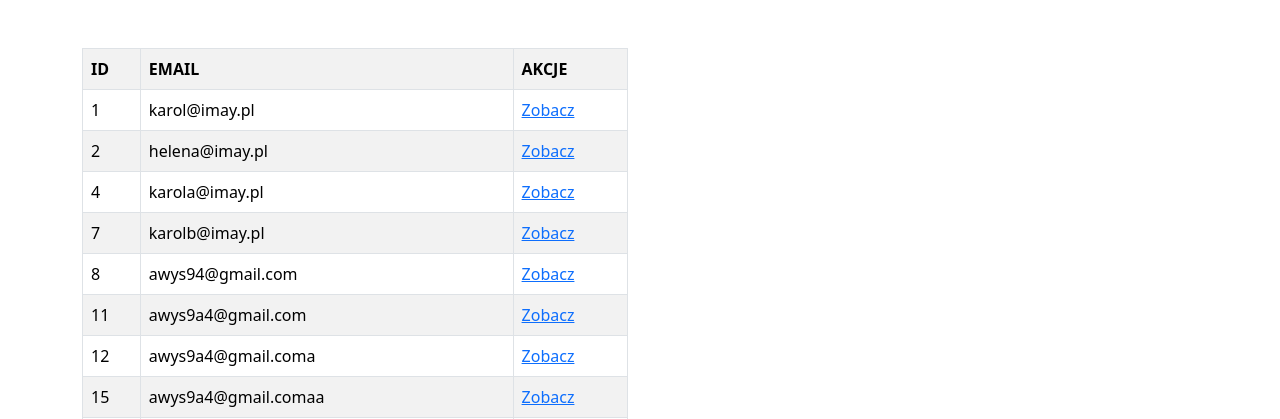
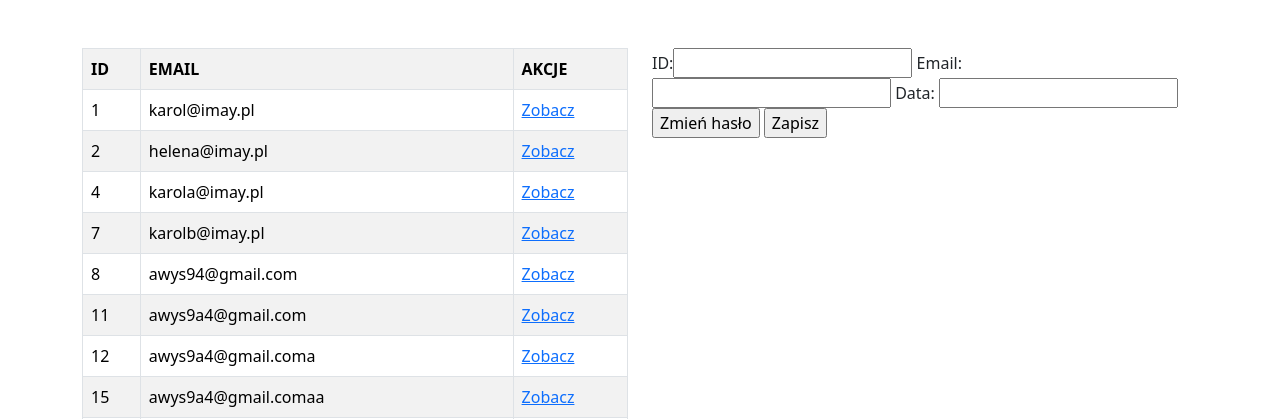
Before and after one commit to karol-may/php_0226, a PHP site: page / in a window 1280 px wide. Shown: the top 419 px of the page. Run offline with PHP 8.4, Linux system fonts and the light colour scheme; data comes from the database, SQL or seed files in the repository; data that the repository does not hold is empty.

Commit message:
dodanie formularza

```diff
--- a/src/prawy.php
+++ b/src/prawy.php
@@ -8,9 +8,11 @@ if ($conn->connect_error) {
 }
 ?>
 <form>
-
-
-
+    ID:<input type="number" placeholder="<?= $id ?>" readonly>
+    Email: <input type="email" placeholder="<?= $email ?>">
+    Data: <input type="text" placeholder="<?= $created_at ?>" readonly>
+    <input type="submit" value="Zmień hasło">
+    <input type="submit" value="Zapisz">
 </form>
 
 <?php
--- a/src/rt.php
+++ b/src/rt.php
@@ -16,6 +16,7 @@ if ($conn->connect_error) {
 
 $email = $_POST['email'] ?? "";
 $id = $_GET['id'] ?? null;
+$created_at = $_GET['created_at'] ?? "";
 
 
 
```
